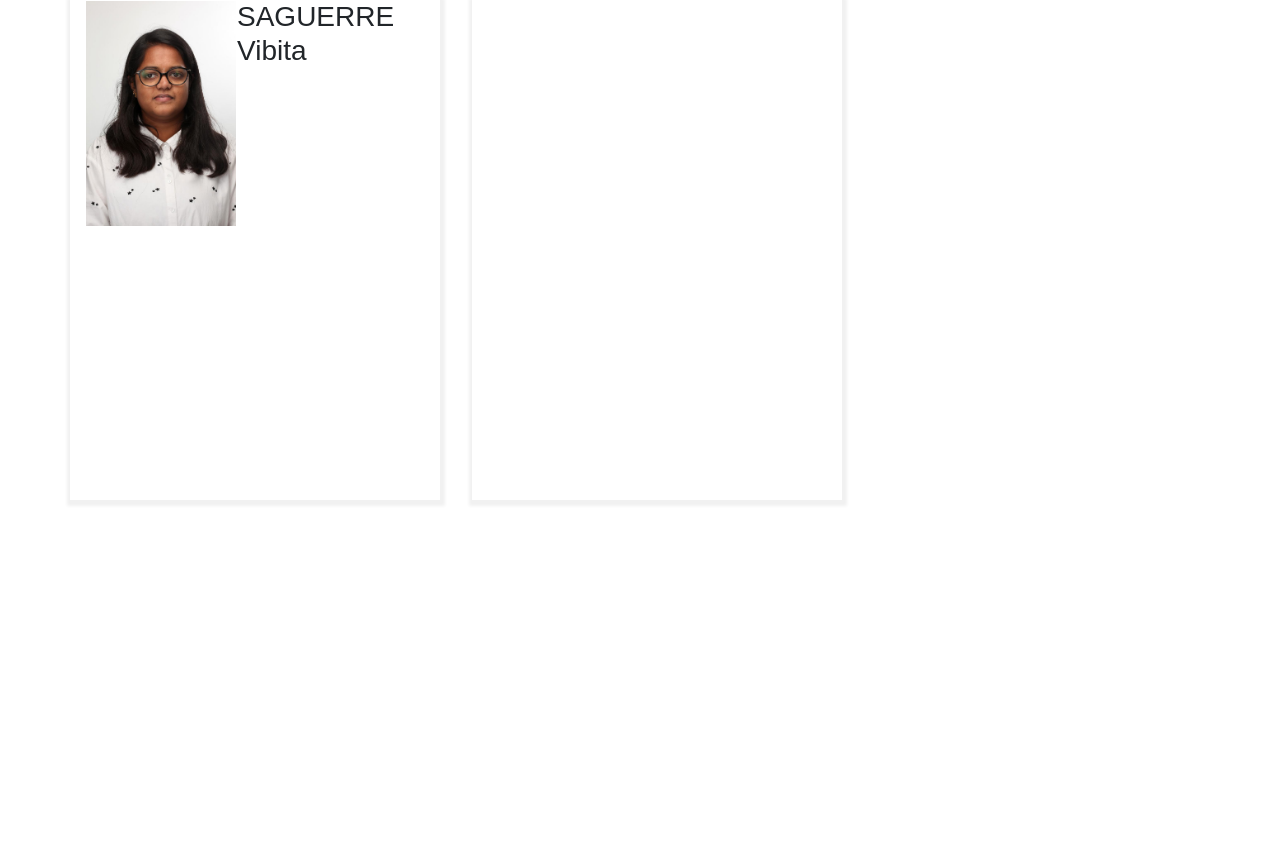
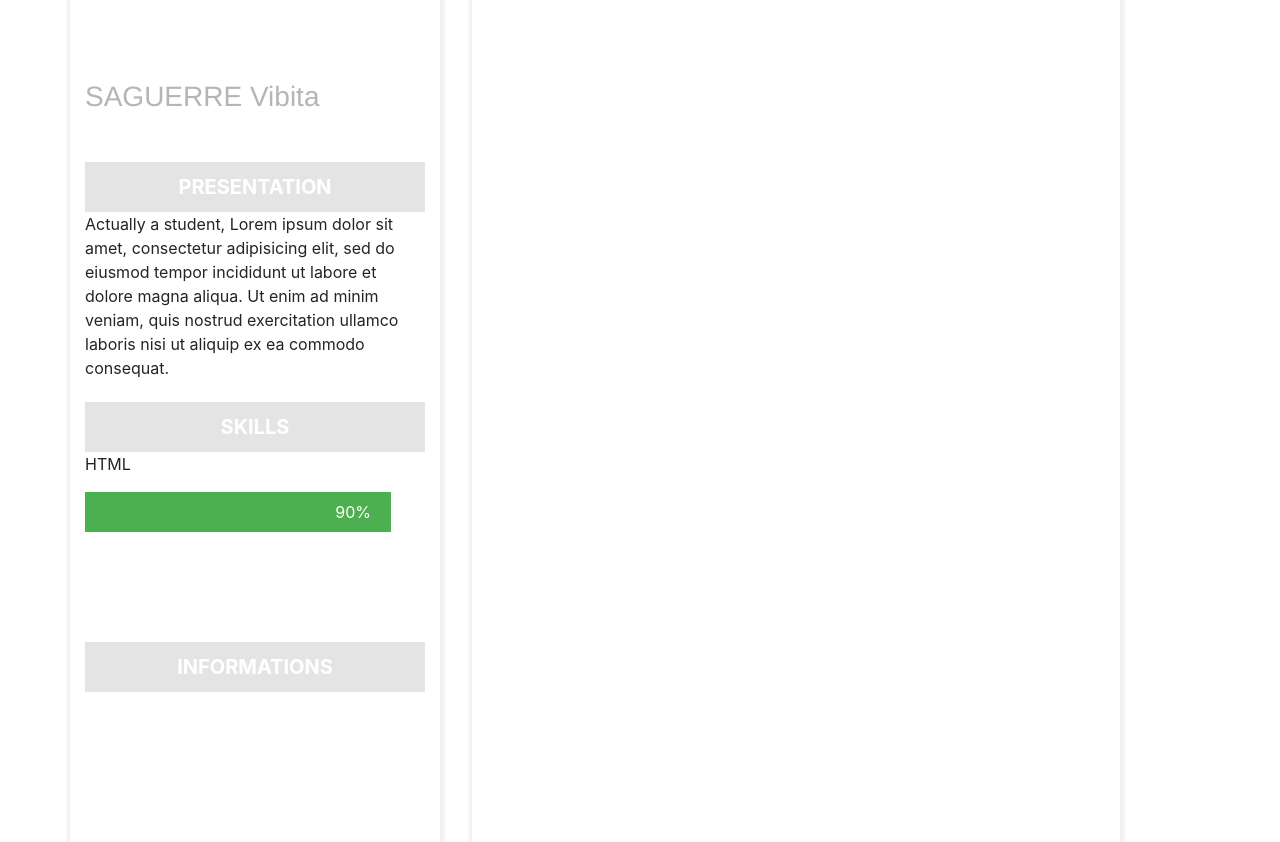
Before and after one commit to VibitaS/CV_, a plain HTML site: page index.html in a window 1280 px wide. Before the commit the page ends 800 px from the top, so only its background shows below. Drawn offline with Linux system fonts and the light colour scheme.

Commit message:
:lipstick: Layout 2 > ColumnOne

```diff
--- /dev/null
+++ b/assets/css/_fonts.scss
@@ -0,0 +1,9 @@
+@font-face{
+	font-family: "Akurrat Regular";
+	src: url('assets/fonts/Akkurat-Regular.ttf');
+}
+@font-face{
+	font-family: "Akkurat Bold";
+	font-weight: bold;
+	src: url('assets/fonts/Akkurat-Bold.otf');
+}
--- a/assets/css/_mediaqueries.scss
+++ b/assets/css/_mediaqueries.scss
@@ -12,7 +12,9 @@
 
 @mixin mmobile {
   @media (max-width: 420px) {
-    @content;
+    body{
+      display: block;
+    }
   }
 }
 
--- a/assets/css/style_cv.scss
+++ b/assets/css/style_cv.scss
@@ -1,9 +1,9 @@
 /** IMPORT **/
 @import "mediaqueries";
+@import "fonts";
 
 /** VARIBALES **/
 $bgcolor : #ffffff;
-
 /** DEFINITION DU CSS */
 body{
   width: 100%;
@@ -16,23 +16,68 @@ body{
         height: 100%;
         .columnOne{
           width: 33.3%;
-          height: 500px;
+          height: auto;
           margin-right: 2em;
           box-shadow:1px 2px 3px 4px #F1F1F1;
+          /** Commun classes **/
+          .strip{
+            width: 100%;
+            height: 50px;
+            background: #e4e4e4;
+            text-align: center;
+            color: white;
+            font-weight: bold;
+            font-size: 20px;
+            margin-top: 2em;
+            padding-top: 10px;
+          }
+          .content{
+            .container {
+              width: 100%; /* Full width */
+              background-color: #ddd; /* Grey background */
+            }
+            .skill {
+              text-align: right; /* Right-align text */
+              padding-right: 20px; /* Add some right padding */
+              line-height: 40px; /* Set the line-height to center the text inside the skill bar, and to expand the height of the container */
+              color: white; /* White text color */
+            }
+
+            .html {
+              width: 90%;
+              background-color: #4CAF50;}
+               /* Green */
+          }
+          /** Case by case **/
+          #ONE{
             display: flex;
             #photo{
               border: 1px solid $bgcolor;
               img{
                 width: 150px;
                 height: auto;
+                box-shadow:1px 2px 3px 4px #9f9f9f;
+              }
+            }
+            #name{
+              font-family: Helvetica,sans-serif;
+              color: #b5b5b5;
+              text-align: center;
+              margin-top: 5em;
             }
           }
           #prez{
-            font-family: Arial,sans-serif;
+            height: 200px;
+          }
+          #skills{
+            height: 200px;
+          }
+          #info{
+            height: 200px;
           }
         }
         .columnTwo{
-          width: 60%;
+          width: 70%;
           box-shadow:1px 2px 3px 4px #F1F1F1;
           display: flex;
         }
--- a/index.html
+++ b/index.html
@@ -16,15 +16,43 @@
       <!-- 1ère colonne -->
       <div class="row">
         <div class="col-md-4 columnOne">
-          <div id="photo">
-            <img src="assets/img/SaguerreVibita.jpg" alt="Photo ID">
+          <div id="ONE">
+            <!-- <div id="photo">
+              <img src="assets/img/SaguerreVibita.jpg" alt="Photo ID">
+            </div> -->
+            <div id="name">
+              <h3>SAGUERRE Vibita</h3>
+            </div>
           </div>
           <div id="prez">
-            <h3>SAGUERRE Vibita</h3>
+            <div class="strip" >
+              PRESENTATION
+            </div>
+            <div class="content">
+              <p>Actually a student, Lorem ipsum dolor sit amet, consectetur adipisicing elit, sed do eiusmod tempor incididunt ut labore et dolore magna aliqua. Ut enim ad minim veniam, quis nostrud exercitation ullamco laboris nisi ut aliquip ex ea commodo consequat.<br /></p>
+            </div>
+          </div>
+          <div id="skills">
+            <div class="strip" >
+              SKILLS
+            </div>
+            <div class="content">
+              <p>HTML</p>
+                <div class="bar">
+                  <div class="skill html">90%</div>
+                </div>
+            </div>
+          </div>
+          <div id="info">
+            <div class="strip" >
+              INFORMATIONS
+            </div>
+            <div class="content">
+
+            </div>
           </div>
         </div>
-        <div class="col-md-4 columnTwo">
-
+        <div class="col-md-7 columnTwo">
         </div>
       </div>
     </div>
```
Also changed, not shown: assets/css/style_cv.css, 1 other file. Lines whose indentation alone changed are shown as unchanged.
